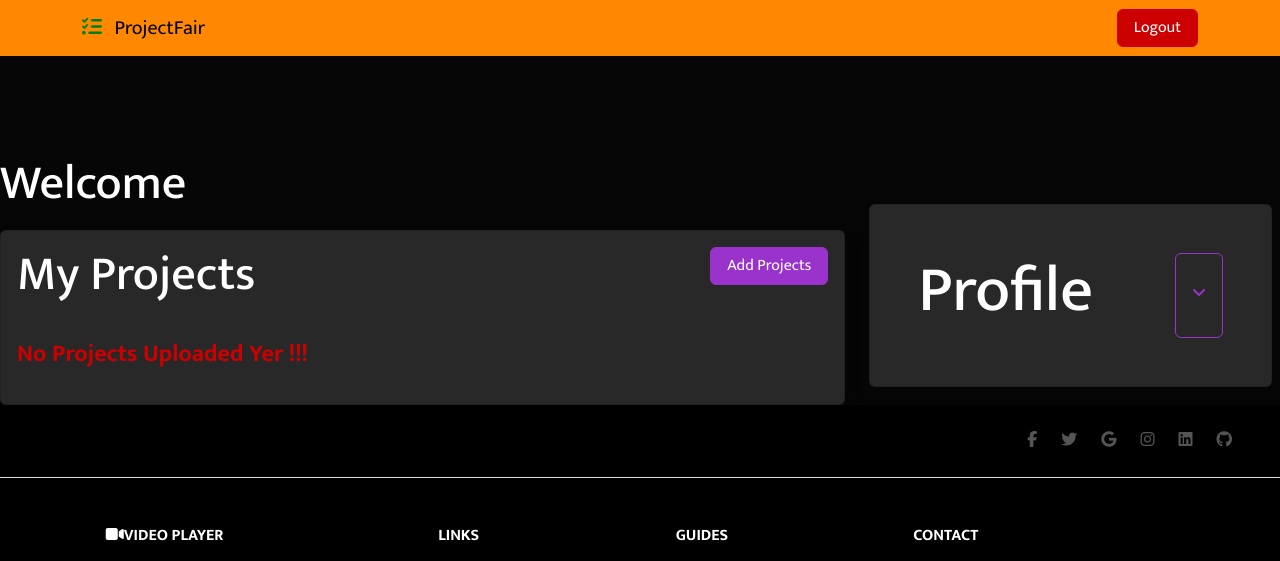
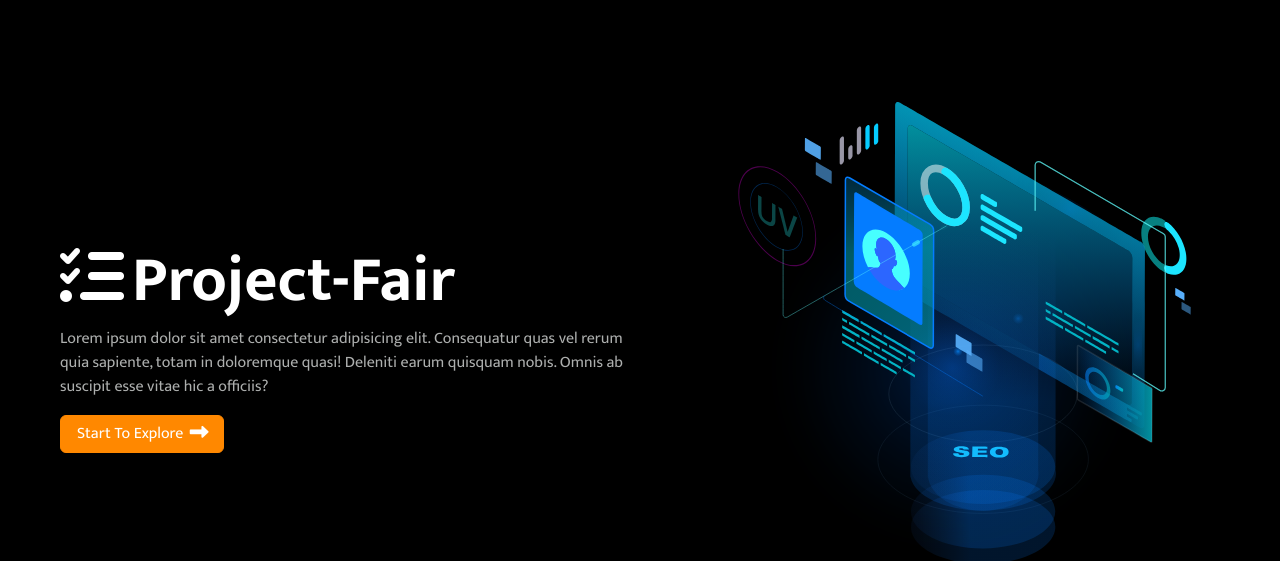
Before and after one commit to psychicbalu/Mearn, a React (Create React App) app in the folder web/: page /dashboard in a window 1280 px wide. Shown: the top 561 px of the page. Built offline with nearby package versions, Linux system fonts and the light colour scheme; no server answers.

Commit message:
project completed final push

```diff
--- a/web/src/App.js
+++ b/web/src/App.js
@@ -5,9 +5,11 @@ import Auth from './pages/Auth';
 import Dashboard from './pages/Dashboard';
 import Projects from './pages/Projects';
 import Footer from './components/Footer';
-import { useState, useEffect } from 'react';
+import { useState, useEffect ,useContext } from 'react';
+import { tokenAuthorizationContext } from './components/context/TokenAuth';
 
 function App() {
+  const {isAuthenticated, setIsAuthenticated} = useContext(tokenAuthorizationContext)
   const location = useLocation();
   const [nav, setNav] = useState(true);
 
@@ -25,8 +27,8 @@ function App() {
         <Route path='/' element={<Home/>}/>
         <Route path='/login' element={<Auth/>}/>
         <Route path='/register' element={<Auth register/>}/>
-        <Route path='/dashboard' element={<Dashboard/>}/>
-        <Route path='/projects' element={<Projects/>}/>
+        <Route path='/dashboard' element={isAuthenticated?<Dashboard/>:<Home/>}/>
+        <Route path='/projects' element={isAuthenticated?<Projects/>:<Home/>}/>
       </Routes>
       {nav && <Footer />}
     </div>
--- a/web/src/components/Header.jsx
+++ b/web/src/components/Header.jsx
@@ -1,15 +1,20 @@
 import React from 'react'
 import { Container, Navbar } from 'react-bootstrap'
-import { Link } from 'react-router-dom'
+import { useContext } from 'react'
+import { Link , useNavigate } from 'react-router-dom'
+import { tokenAuthorizationContext } from '../components/context/TokenAuth';
+
 
 
 function Header({insideDashboard}) {  // added to clear the session storage when logout button is clicked
-
+  const navigate = useNavigate();
+  const {isAuthenticated, setIsAuthenticated} = useContext(tokenAuthorizationContext)
 
   function clearInterval(){
     if(sessionStorage.getItem("token")){
       sessionStorage.clear();
-
+      setIsAuthenticated(false);
+      navigate('/');
     }
   }
 
@@ -24,8 +29,8 @@ function Header({insideDashboard}) {  // added to clear the session storage when
           </Navbar.Brand  >
           {
             insideDashboard &&
-            //  <button className='btn btn-danger' onClick={clearInterval} >Logout</button>
-             <Link to={'/'}><button className='btn btn-danger' onClick={clearInterval} >Logout</button></Link>  // added a link to the logout button
+             <button className='btn btn-danger' onClick={clearInterval} >Logout</button>
+           //  <Link to={'/'}><button className='btn btn-danger' onClick={clearInterval} >Logout</button></Link>  // added a link to the logout button
           }
         </Container>
       </Navbar>
--- /dev/null
+++ b/web/src/components/context/TokenAuth.jsx
@@ -0,0 +1,16 @@
+import React, { createContext, useState } from 'react'
+
+export const tokenAuthorizationContext = createContext()
+
+function TokenAuth({children}) {
+    const[isAuthenticated, setIsAuthenticated] = useState(false)
+  return (
+    <>
+    <tokenAuthorizationContext.Provider value={{isAuthenticated, setIsAuthenticated}}>
+        {children}
+        </tokenAuthorizationContext.Provider>
+    </>
+  )
+}
+
+export default TokenAuth
--- a/web/src/index.js
+++ b/web/src/index.js
@@ -5,6 +5,7 @@ import App from './App';
 import { BrowserRouter } from 'react-router-dom';
 import './bootstrap.min.css'
 import ContextShare from './components/context/ContextShare';
+import TokenAuth from './components/context/TokenAuth';
 
 
 const root = ReactDOM.createRoot(document.getElementById('root'));
@@ -13,7 +14,10 @@ root.render(
 
     <ContextShare>
     <BrowserRouter>
+    <TokenAuth>
     <App/>
+    </TokenAuth>
+
     </BrowserRouter>
     </ContextShare>
   </React.StrictMode>
--- a/web/src/pages/Auth.jsx
+++ b/web/src/pages/Auth.jsx
@@ -1,4 +1,4 @@
-import React, { useState } from 'react'
+import React, { useContext, useState } from 'react'
 import { Link, useNavigate } from 'react-router-dom'
 import { Form } from 'react-bootstrap';
 import Lottie from 'react-lottie';
@@ -6,6 +6,7 @@ import animationData from '../components/assets/login.json';
 import { loginAPI, registerAPI } from '../services/allAPI';
 import { ToastContainer, toast } from 'react-toastify';
 import 'react-toastify/dist/ReactToastify.css';
+import { tokenAuthorizationContext } from '../components/context/TokenAuth';
 
 const defaultOptions = {
     loop: true,
@@ -18,6 +19,7 @@ const defaultOptions = {
 
 
 function Auth({ register }) {
+    const {isAuthenticated, setIsAuthenticated} = useContext(tokenAuthorizationContext)
     const navigate = useNavigate()
 
     const [userData, setUserData] = useState({
@@ -69,6 +71,7 @@ function Auth({ register }) {
                 //toast.success(${result.data.username} has registered successfully);
                 sessionStorage.setItem("existingUser", JSON.stringify(result.data.existingUser))
                 sessionStorage.setItem("token", result.data.token)
+                setIsAuthenticated(true)
                 setUserData({
                     username: "", password: ""
                 })
```
